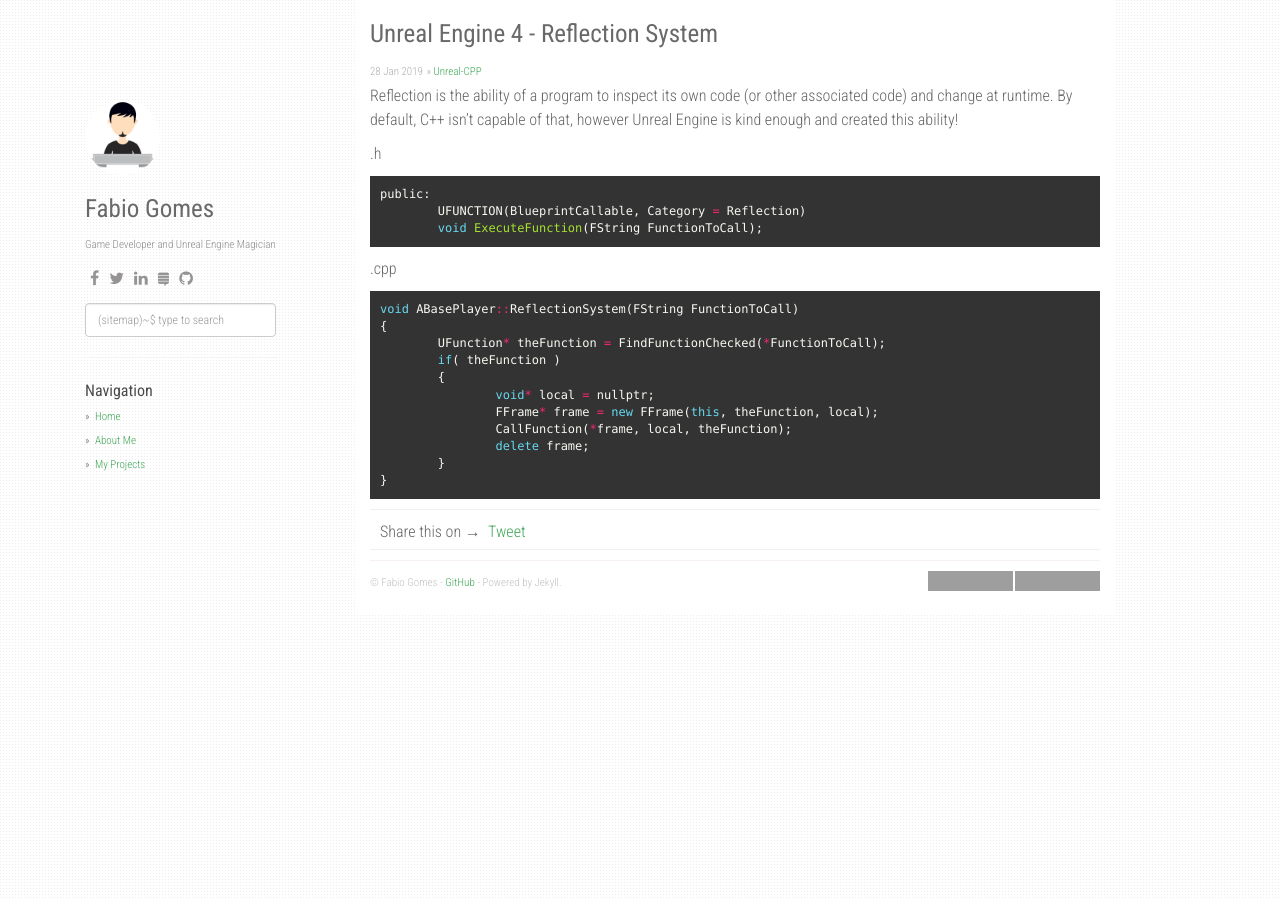
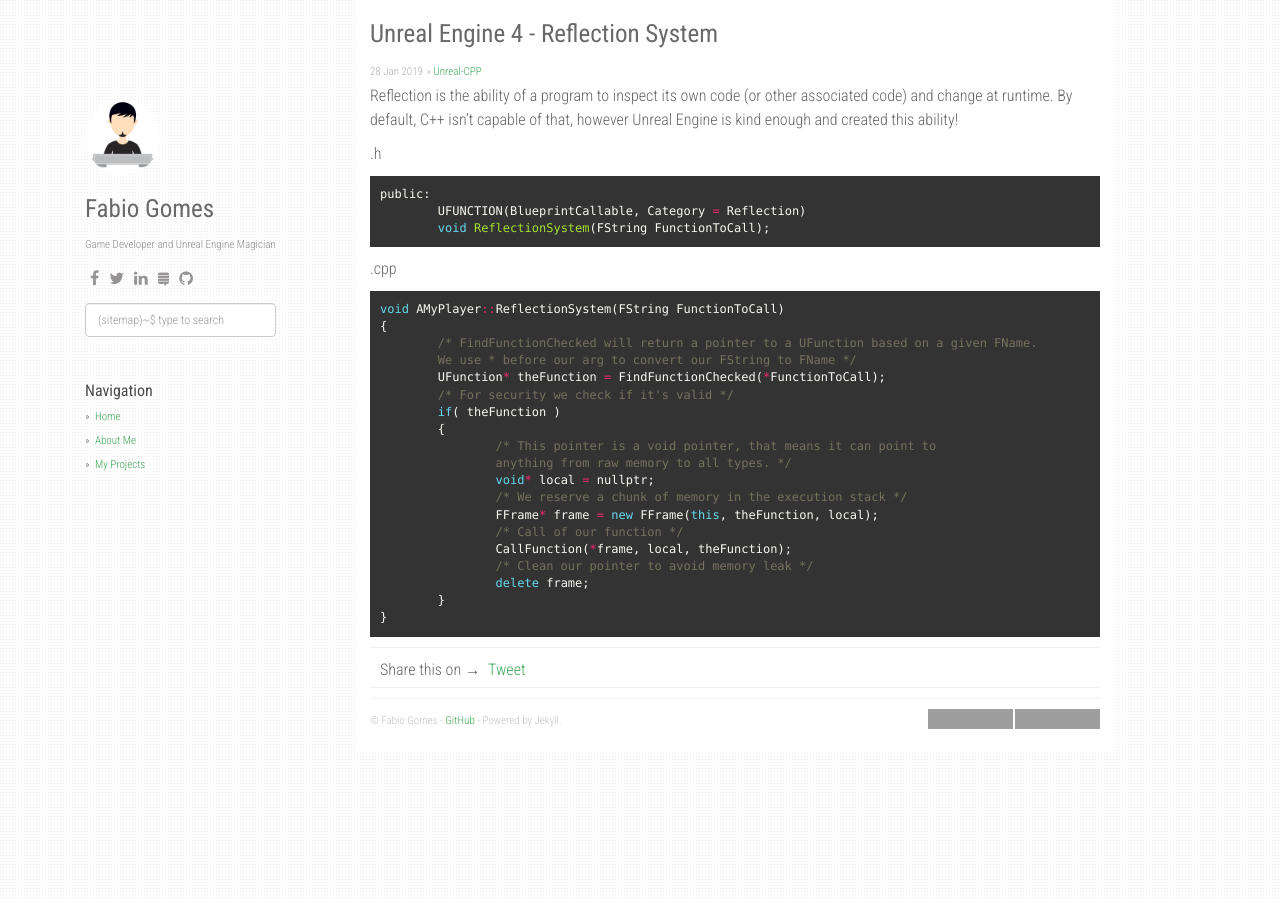
Before and after one commit to theforger/theforger.github.io, a Jekyll site: the page built from _posts/2019-01-28-ue4-reflection-system.markdown, in a window 1280 px wide. Built offline with Jekyll 4.4.1, drawn with Linux system fonts in a browser that asks for light colours; nearby versions of some CDN libraries; comment, search, counter and statistics services are not loaded; grey boxes are pictures that could not be loaded.

Commit message:
Update 2019-01-28-ue4-reflection-system.markdown

```diff
--- a/_posts/2019-01-28-ue4-reflection-system.markdown
+++ b/_posts/2019-01-28-ue4-reflection-system.markdown
@@ -10,19 +10,27 @@
 {% highlight cpp %}
 public:
 	UFUNCTION(BlueprintCallable, Category = Reflection)
-	void ExecuteFunction(FString FunctionToCall);
+	void ReflectionSystem(FString FunctionToCall);
 {% endhighlight %}
 
 .cpp
 {% highlight cpp %}
-void ABasePlayer::ReflectionSystem(FString FunctionToCall)
+void AMyPlayer::ReflectionSystem(FString FunctionToCall)
 {
+	/* FindFunctionChecked will return a pointer to a UFunction based on a given FName.
+	We use * before our arg to convert our FString to FName */
 	UFunction* theFunction = FindFunctionChecked(*FunctionToCall);
+	/* For security we check if it's valid */
 	if( theFunction )
 	{
+		/* This pointer is a void pointer, that means it can point to
+		anything from raw memory to all types. */
 		void* local = nullptr;
+		/* We reserve a chunk of memory in the execution stack */
 		FFrame* frame = new FFrame(this, theFunction, local);
+		/* Call of our function */
 		CallFunction(*frame, local, theFunction);
+		/* Clean our pointer to avoid memory leak */
 		delete frame;
 	}
 }
```
